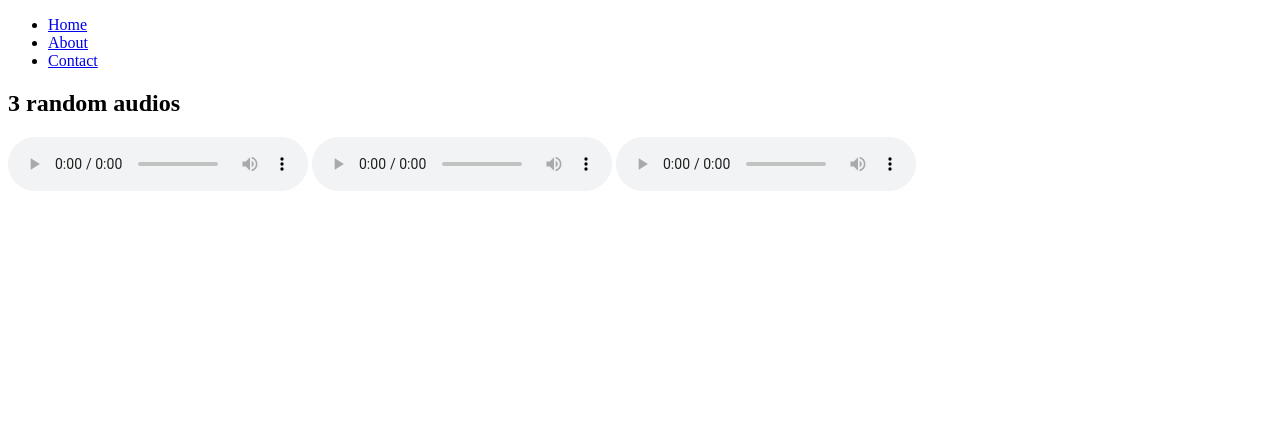
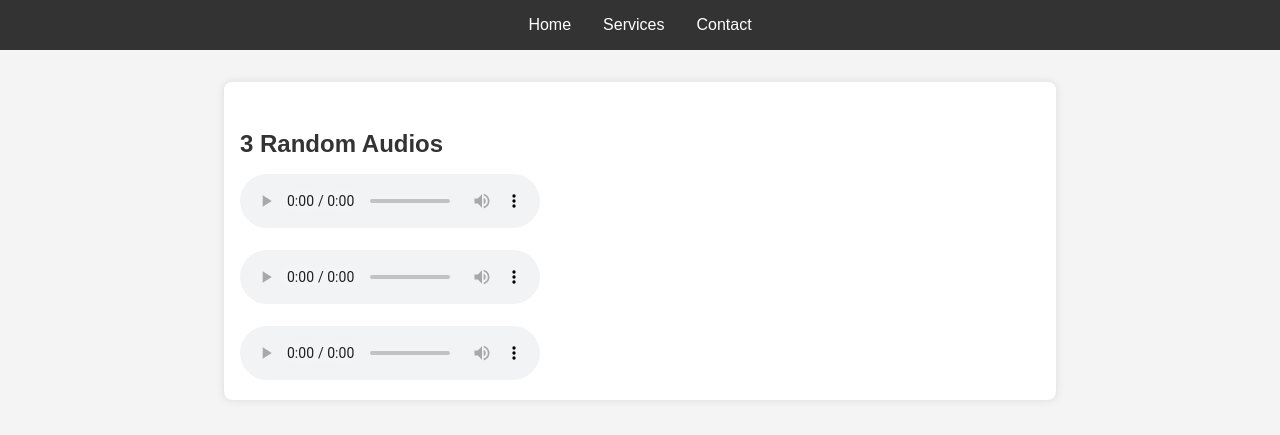
Before and after one commit to acciojob/semantic-navbar-and-audios-vikrant-1996, a website: page main.html in a window 1280 px wide. Drawn offline with Linux system fonts and the light colour scheme.

Commit message:
created a submission

```diff
--- a/main.html
+++ b/main.html
@@ -1,39 +1,82 @@
 <!DOCTYPE html>
-
-<html>
-
+<html lang="en">
 <head>
-	<link rel="stylesheet" href="styles.css">
+    <meta charset="UTF-8">
+    <meta name="viewport" content="width=device-width, initial-scale=1.0">
+    <title>Semantic Navbar and Audio Section</title>
+    <style>
+        body {
+            font-family: Arial, sans-serif;
+            margin: 0;
+            padding: 0;
+            background-color: #f4f4f4;
+            color: #333;
+        }
+        nav {
+            background: #333;
+            color: #fff;
+            padding: 1rem;
+        }
+        nav ul {
+            list-style: none;
+            padding: 0;
+            margin: 0;
+            display: flex;
+            justify-content: center;
+        }
+        nav ul li {
+            margin: 0 1rem;
+        }
+        nav ul li a {
+            color: #fff;
+            text-decoration: none;
+        }
+        nav ul li a:hover {
+            text-decoration: underline;
+        }
+        .container {
+            max-width: 800px;
+            margin: 2rem auto;
+            padding: 1rem;
+            background: #fff;
+            border-radius: 8px;
+            box-shadow: 0 0 10px rgba(0, 0, 0, 0.1);
+        }
+        .audio-section {
+            margin-top: 2rem;
+        }
+        .audio-section h2 {
+            margin-bottom: 1rem;
+        }
+    </style>
 </head>
-
 <body>
-
-
-	<!-- the entire body must be written by student -->
-    <script type="text/javascript" src="./script.js">
-</script>
     <nav>
         <ul>
             <li><a href="#home">Home</a></li>
-        <li><a href="#about">About</a></li>
+            <li><a href="#services">Services</a></li>
             <li><a href="#contact">Contact</a></li>
         </ul>
     </nav>
 
-<section>
-    <h2>3 random audios</h2>
+    <div class="container">
+        <section class="audio-section">
+            <h2>3 Random Audios</h2>
             <audio controls>
-        <source src="http://commondatastorage.googleapis.com/codeskulptor-demos/DDR_assets/Kangaroo_MusiQue_-_The_Neverwritten_Role_Playing_Game.mp3" type="audio/mp3">
+                <source src="http://commondatastorage.googleapis.com/codeskulptor-demos/DDR_assets/Kangaroo_MusiQue_-_The_Neverwritten_Role_Playing_Game.mp3" type="audio/mpeg">
+                Your browser does not support the audio element.
             </audio>
-
+            <br><br>
             <audio controls>
                 <source src="http://commondatastorage.googleapis.com/codeskulptor-assets/Epoq-Lepidoptera.ogg" type="audio/ogg">
+                Your browser does not support the audio element.
             </audio>
-
+            <br><br>
             <audio controls>
-        <source src="http://codeskulptor-demos.commondatastorage.googleapis.com/pang/paza-moduless.mp3" type="audio/mp3">
+                <source src="http://codeskulptor-demos.commondatastorage.googleapis.com/pang/paza-moduless.mp3" type="audio/mpeg">
+                Your browser does not support the audio element.
             </audio>
         </section>
+    </div>
 </body>
-
 </html>
```
Lines whose indentation alone changed are shown as unchanged.
